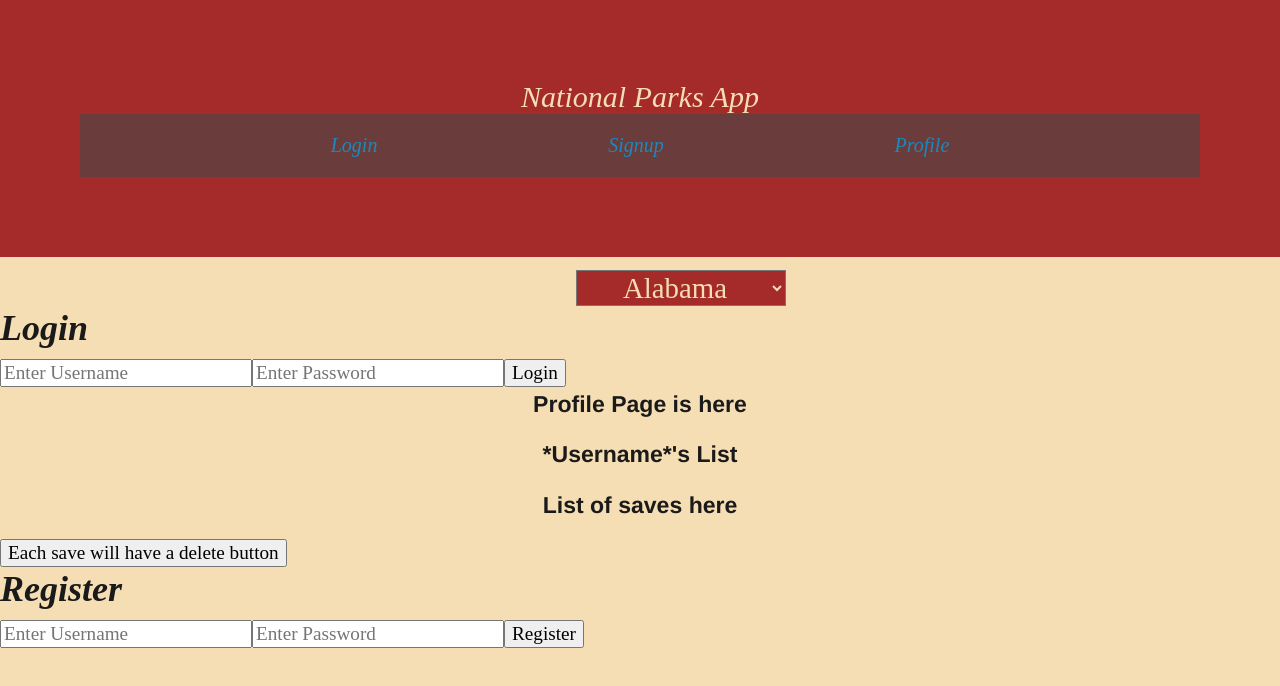
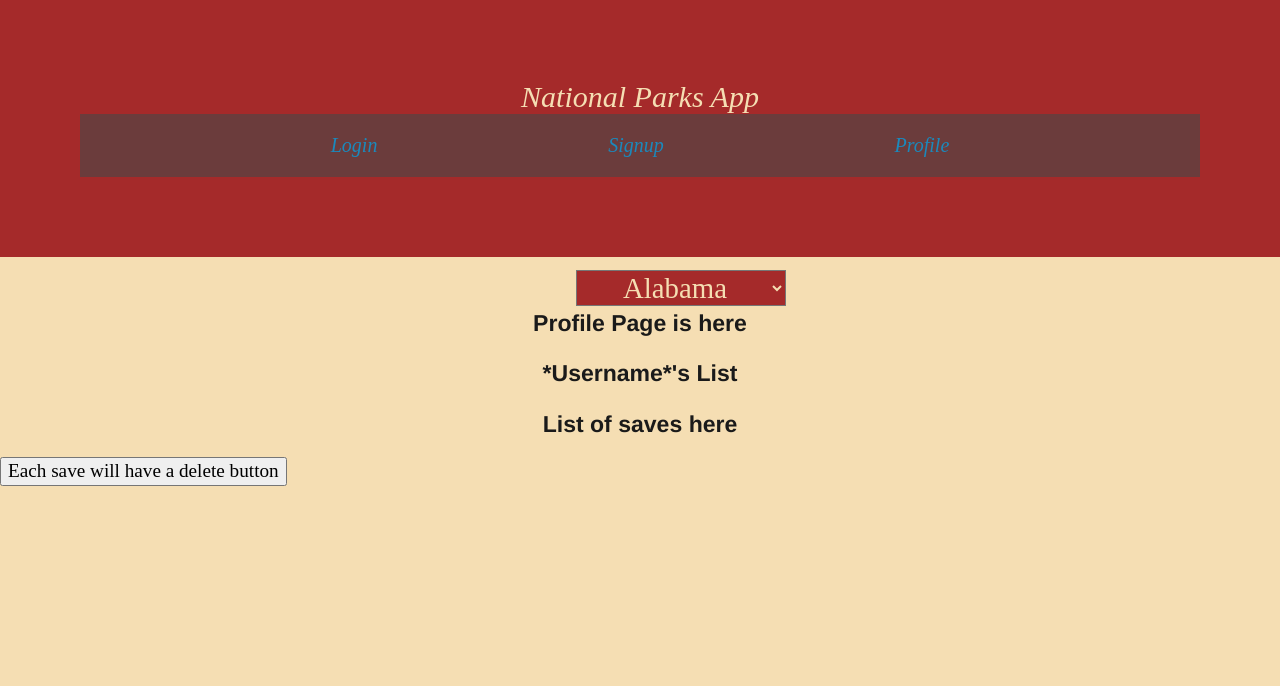
Before and after one commit to Dennis-Inglehart/project-three, a React (Create React App) app: page / in a window 1280 px wide. Shown: the top 686 px of the page. Built offline with nearby package versions, Linux system fonts and the light colour scheme.

Commit message:
added working signup route

```diff
--- a/src/App.js
+++ b/src/App.js
@@ -58,20 +58,22 @@ function App()
         <div id='header'>National Parks App</div>
         <nav>
         <a href="/Login">Login</a>
-        <a href="">Signup</a>
+        <a href="/Register">Signup</a>
         <a href="">Profile</a>
         </nav>
       </header>
       <div id="chooseParks">
       <ChooseParks></ChooseParks>
       </div>
-      <Login></Login>
       <Profile></Profile>
-      <Register></Register>
     </main>} />
 
     <Route path="/Login" element={
       <Login></Login>
+    } />
+
+    <Route path="/Register" element={
+      <Register></Register>
     } />
     </Routes>
   );
```
